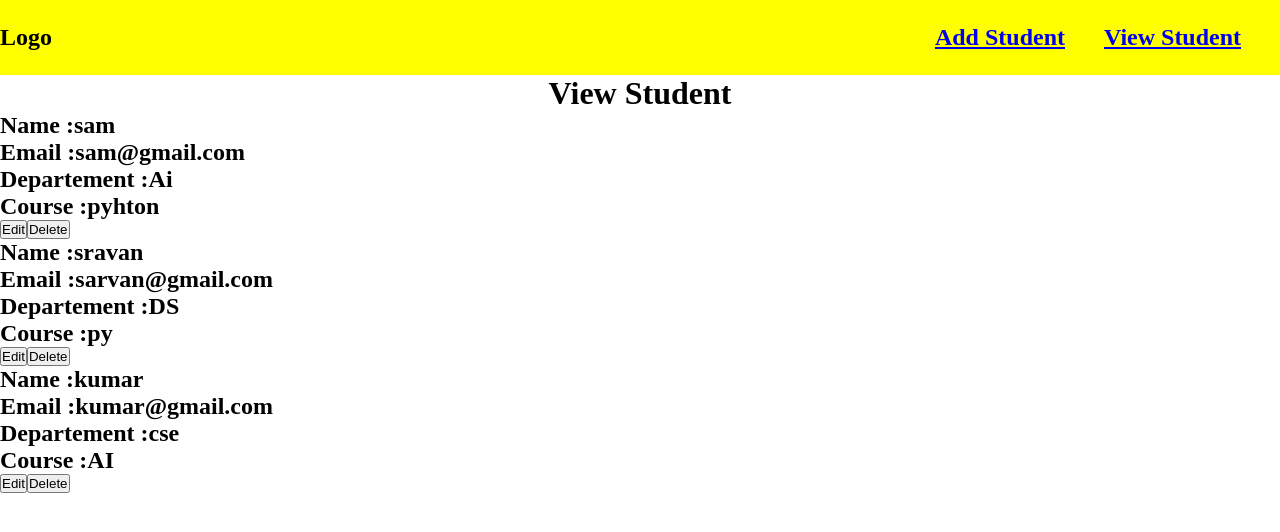
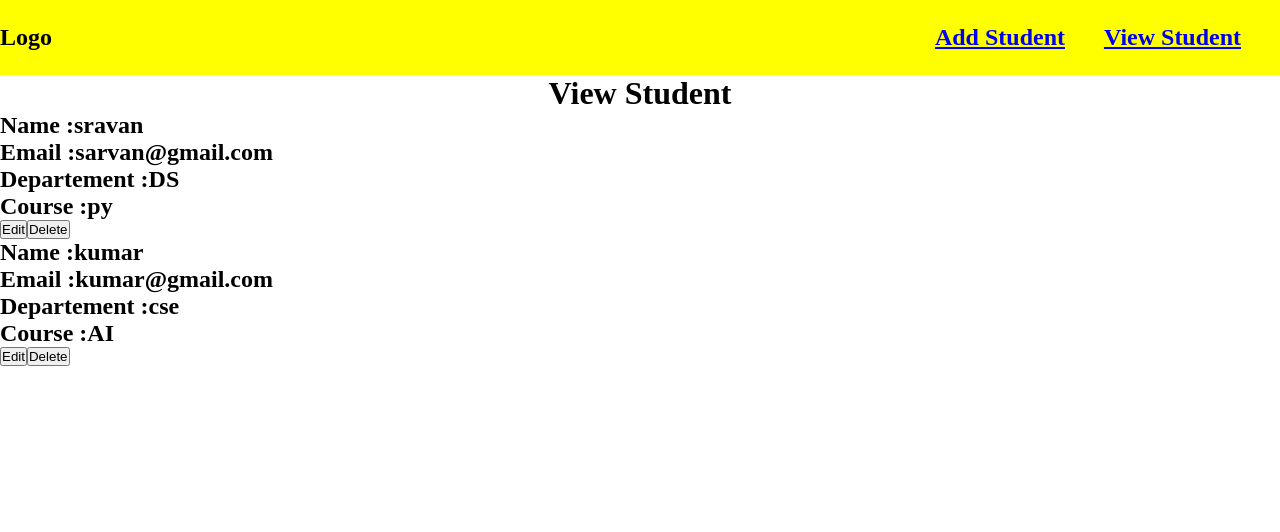
Before and after one commit to PetaSravankumar/React-Projects, a React (Vite) app in the folder enrollment/: page /viewstudent in a window 1280 px wide. Shown: the top 532 px of the page. Built offline with nearby package versions, Linux system fonts and the light colour scheme; data requests are answered from the project's data file.

Commit message:
Initial commit - React projects

```diff
--- a/enrollment/db.json
+++ b/enrollment/db.json
@@ -1,12 +1,5 @@
 {
   "users": [
-    {
-      "id": "4377",
-      "name": "sam",
-      "email": "sam@gmail.com",
-      "department": "Ai",
-      "course": "pyhton"
-    },
     {
       "id": "5c6a",
       "name": "sravan",
--- a/enrollment/src/pages/ViewStudent.jsx
+++ b/enrollment/src/pages/ViewStudent.jsx
@@ -8,6 +8,7 @@ const ViewStudent = () => {
         axios.get("http://localhost:5000/users")
         .then(x=>setUser(x.data))
         .catch(err=>console.log(err))
+
     }
     useEffect(()=>{
         fetchData()
@@ -16,18 +17,26 @@ const ViewStudent = () => {
     function handelUpdate(id){
         navigate(`/updatestudent/${id}`)
     }
+    function handelDelete(id){
+        axios.delete(`http://localhost:5000/users/${id}`)
+        .then(()=>{
+            fetchData()
+        })
+        .catch(err=>console.log(err)
+        )
+    }
 
   return (
     <>
     <center><h1>View Student</h1></center>
     {users.map((x)=>{
-        return <div>
+        return <div key={x.id}>
             <h2>Name :{x.name}</h2>
             <h2>Email :{x.email}</h2>
             <h2>Departement :{x.department}</h2>
             <h2>Course :{x.course}</h2>
             <button onClick={()=>{handelUpdate(x.id)}}>Edit</button>
-            <button>Delete</button>
+            <button onClick={()=>{handelDelete(x.id)}}>Delete</button>
         </div>
     })}
     </>
```
